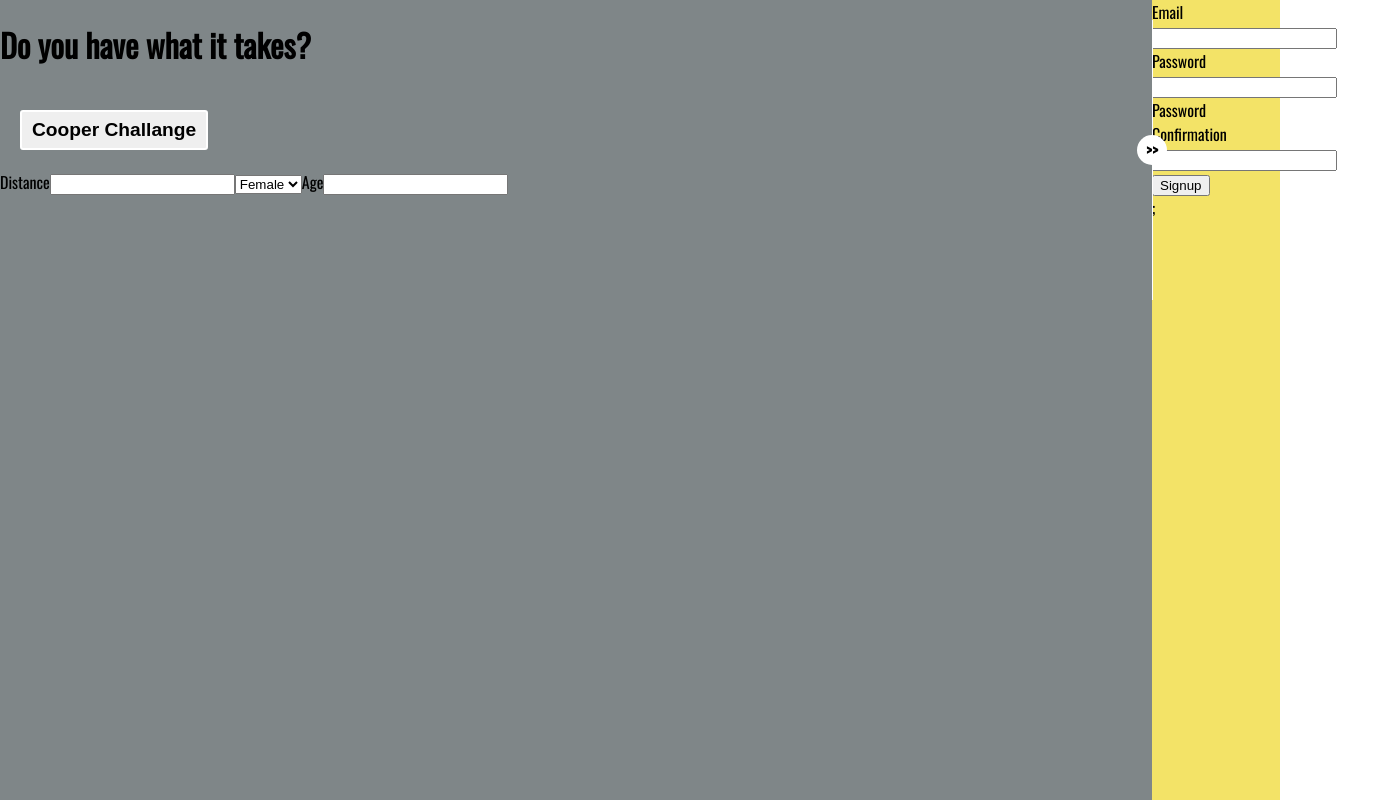
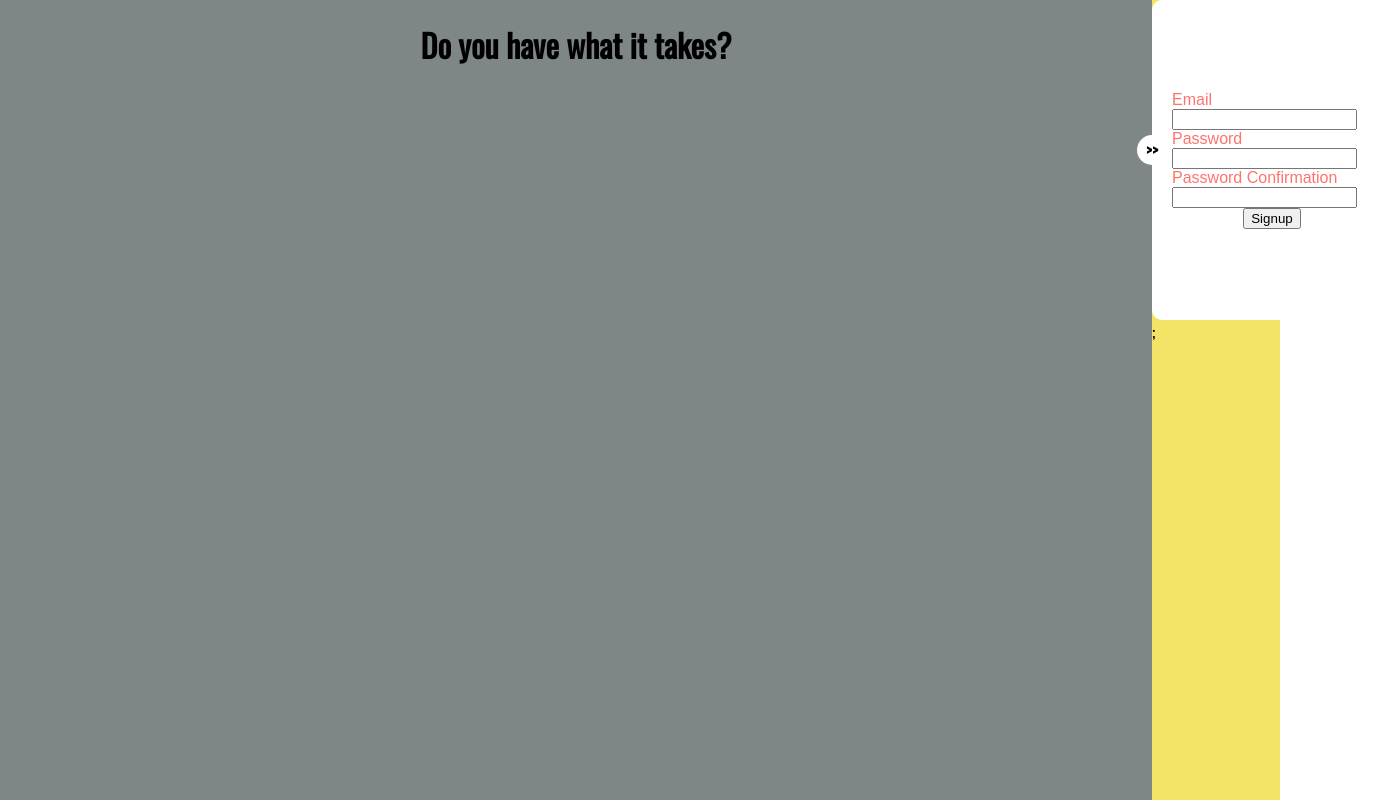
Before and after one commit to erikwesterberg/cooper-client, a React (Create React App) app: page / in a window 1280 px wide. Both pictures are taken after a click on the button "Signup". Shown: the whole page, 1392 px wide, since content can reach past the window. Built offline with nearby package versions, Linux system fonts and the light colour scheme.

Commit message:
succesfully created a form for inputfields and a toggle function, show and hide

```diff
--- a/src/App.js
+++ b/src/App.js
@@ -16,6 +16,7 @@ class App extends Component {
       age: "",
       renderLoginForm: false,
       renderSignupForm: false,
+      renderInputFields: false,
       authenticated: false,
       email: "",
       password: "",
@@ -41,6 +42,12 @@ class App extends Component {
       entrySaved: false
     });
   }
+
+  hideForm(e) {
+    if ( this.state.renderInputFields === true ) {
+      this.setState({ renderInputFields: false })}
+    }
+
 
   async onLogin(e) {
     e.preventDefault();
@@ -69,6 +76,7 @@ class App extends Component {
     let user;
     let performanceDataIndex;
     let renderSignUp;
+    let renderInput
 
     if (this.state.authenticated === true) {
       user = JSON.parse(sessionStorage.getItem("credentials")).uid;
@@ -93,6 +101,7 @@ class App extends Component {
             </button>
           </>
         );
+
       } else {
         performanceDataIndex = (
           <button
@@ -102,7 +111,10 @@ class App extends Component {
             Show past entries
           </button>
         );
+
       }
+
+
     } else {
       if (
         this.state.renderLoginForm === true &&
@@ -130,7 +142,27 @@ class App extends Component {
 
         </>
         );
+        } else if ( this.state.renderInputFields === true) {
+            renderInput = (
+            <>
+                <InputFields inputChangeHandler={this.onChange.bind(this)}
+                hideHandler={this.hideForm.bind(this)}
+                />
+
+            </>
+            )
+
+
       } else {
+
+        renderInput = (
+          <>
+          <div className="cooper">
+          <button className="button1" onClick={() => this.setState({ renderInputFields: true })}>David Goggins says RUN</button>
+          </div>
+          </>
+        )
+
         renderLogin = (
           <>
           <div className="login">
@@ -165,12 +197,8 @@ class App extends Component {
 
       <div className="container">
         <div className="left-bg">
-        <h1>Do you have what it takes?</h1>
-          <div class="sides">
-              <button className="logo">Cooper Challange</button>
-          </div>
-        <InputFields inputChangeHandler={this.onChange.bind(this)} />
-
+        <h1 className="h1">Do you have what it takes?</h1>
+        {renderInput}
         <DisplayCooperResult
           distance={this.state.distance}
           gender={this.state.gender}
@@ -184,7 +212,7 @@ class App extends Component {
         {performanceDataIndex}
         {renderLogin}
         {renderSignUp}
-        </div>
+         </div>
       </div>
     );
   }
--- a/src/Components/InputFields.js
+++ b/src/Components/InputFields.js
@@ -3,6 +3,7 @@ import React from 'react';
 const InputFields = (props) => {
   return (
     <>
+    <div className="input-data-form">
       <label>Distance</label>
       <input id="distance" onChange={props.inputChangeHandler}></input>
 
@@ -13,6 +14,8 @@ const InputFields = (props) => {
 
       <label>Age</label>
       <input id="age" onChange={props.inputChangeHandler}></input>
+      <button onClick={(e) => props.hideHandler(e)}  >Hide</button>
+      </div>
     </>
   )
 }
--- a/src/Components/SignupForm.js
+++ b/src/Components/SignupForm.js
@@ -3,7 +3,7 @@ import React from 'react';
 
 const SignupForm = (props) => {
   return (
-    <form id="signUp-form">
+    <form id="signUp-form" className="input-data-form">
       <div>
         <label >Email</label>
         <input id="email" onChange={props.inputChangeHandler}></input>
--- a/src/Modules/Auth.js
+++ b/src/Modules/Auth.js
@@ -17,13 +17,13 @@ const authenticate = async (email, password) => {
     return { authenticated: false, message: error.response.data.errors[0] };
   }
 };
-const authenticateSignUp = async (email, password, passwordConfirmation) => {
+const authenticateSignUp = async (email, password, password_confirmation) => {
   const path = apiUrl + "/auth/sign_up";
   try {
     let response = await axios.post(path, {
       email: email,
       password: password,
-      password_confirmation: passwordConfirmation
+      password_confirmation: password_confirmation
     });
 
     await storeAuthCredentials(response);
--- a/src/styling/main.scss
+++ b/src/styling/main.scss
@@ -3,7 +3,10 @@ body {
   height: 100vh;
   font-family: 'Oswald', sans-serif;
 }
+.h1 {
+  text-align: center
 
+}
 .logo{
   border:2px solid #fff;
   border-radius:3px;
@@ -84,3 +87,23 @@ body {
 .right-bg:hover + .left-bg {
   width: 25%;
 }
+
+.cooper {
+  text-align: center;
+  margin-top:300px;
+}
+
+.input-data-form {
+  display: flex;
+  flex-wrap: wrap;
+  flex-direction: column;
+  justify-content: center;
+  align-items: center;
+  color:#fd746c;
+  background: white;
+  border-radius:10px;
+  height: 280px;
+  width: 200px;
+  padding: 20px;
+  font-family: 'Josefin Sans', sans-serif;
+}
```
